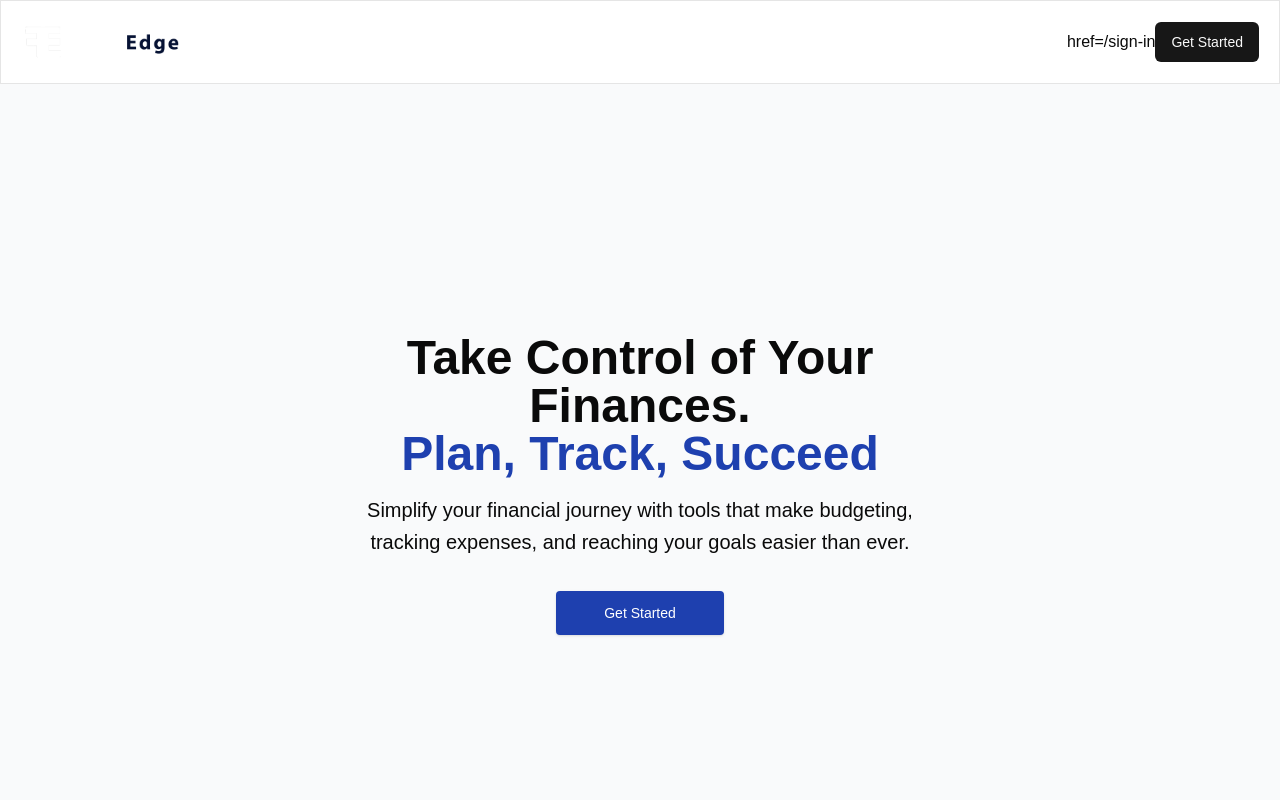
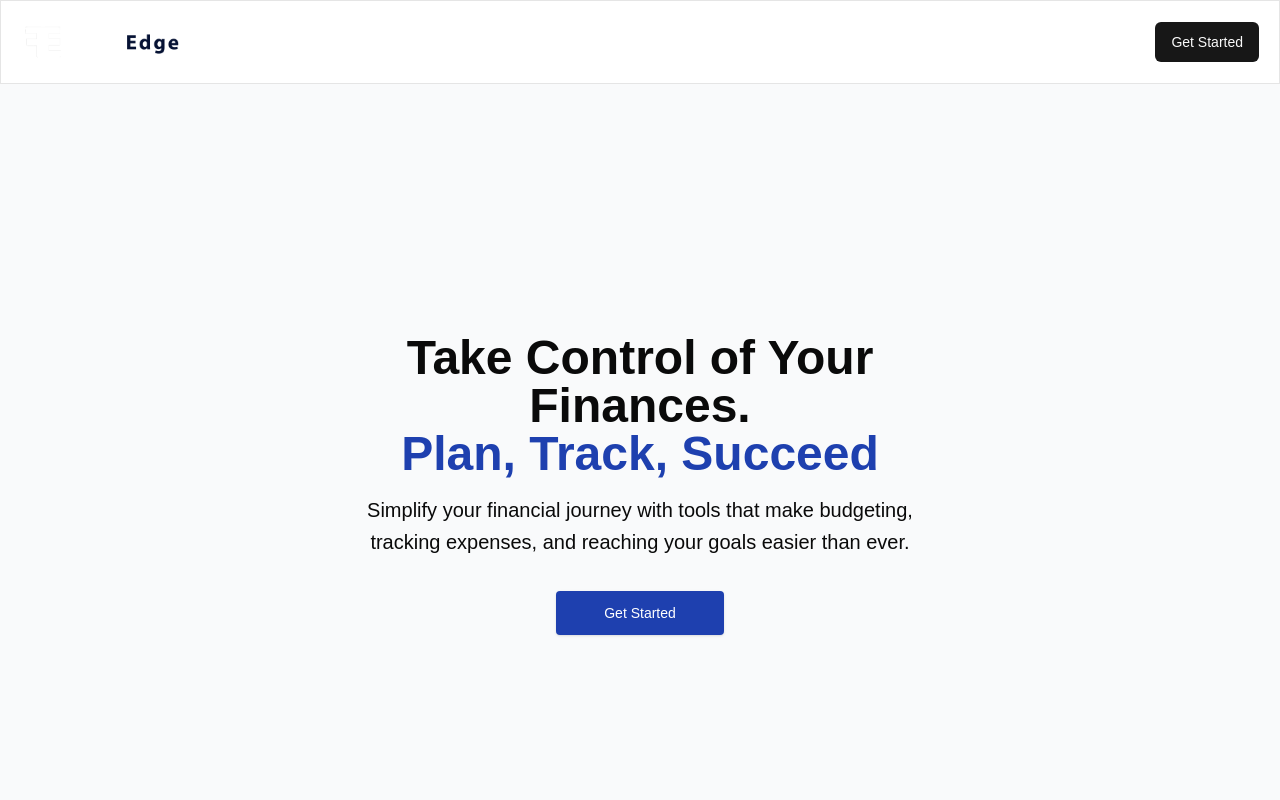
Before and after one commit to A-rthU-r/FETFinance, a Next.js app: page / in a window 1280 px wide. Shown: the top 800 px of the page. Built offline with nearby package versions, Linux system fonts and the light colour scheme; no server answers.

Commit message:
done with auth

```diff
--- a/app/_components/Header.jsx
+++ b/app/_components/Header.jsx
@@ -16,7 +16,7 @@ function Header() {
         />
         {isSignedIn?
         <UserButton/> :
-          <Link> href={'/sign-in'}
+          <Link href='/sign-in'>
             <Button>Get Started</Button>
           </Link>
         }
```
